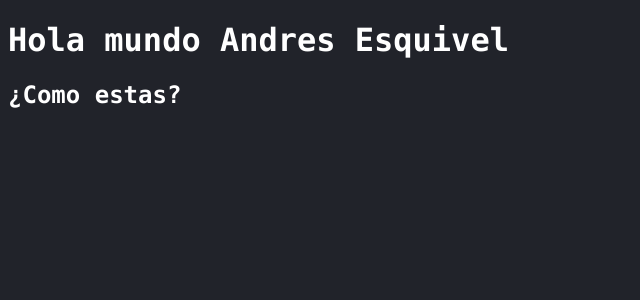
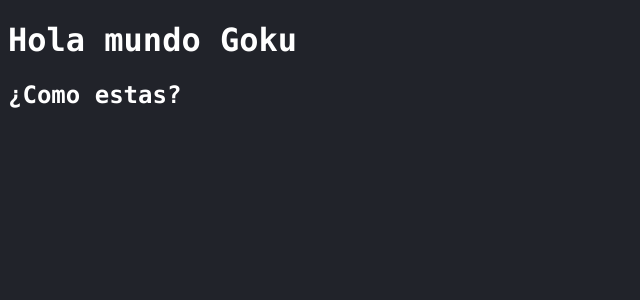
Before and after one commit to AndresED/Jugando-con-React, a React (Create React App) app in the folder 02-counter-app/: page / in a window 1280 px wide. Shown: the top 300 px of the page, without its empty margins (0-640 px from the left). Built offline with nearby package versions, Linux system fonts and the light colour scheme.

Commit message:
comunicacion entre componentes usando props

```diff
--- a/02-counter-app/src/PrimeraApp.js
+++ b/02-counter-app/src/PrimeraApp.js
@@ -1,7 +1,8 @@
 import React from 'react';
 import './index.css';
-const PrimeraApp = ()=>{
-    const nombre = 'Andres Esquivel'
+const PrimeraApp = (props)=>{
+    console.log(props)
+    const {nombre} = props
     return (
     <>
         <h1> Hola mundo {nombre}</h1>
--- a/02-counter-app/src/index.js
+++ b/02-counter-app/src/index.js
@@ -2,4 +2,4 @@ import React from 'react';
 import PrimeraApp from './PrimeraApp';
 import ReactDOM from 'react-dom';
 const divRoot = document.querySelector("#root");
-ReactDOM.render(<PrimeraApp />,divRoot);
+ReactDOM.render(<PrimeraApp nombre="Goku"/>,divRoot);
```
